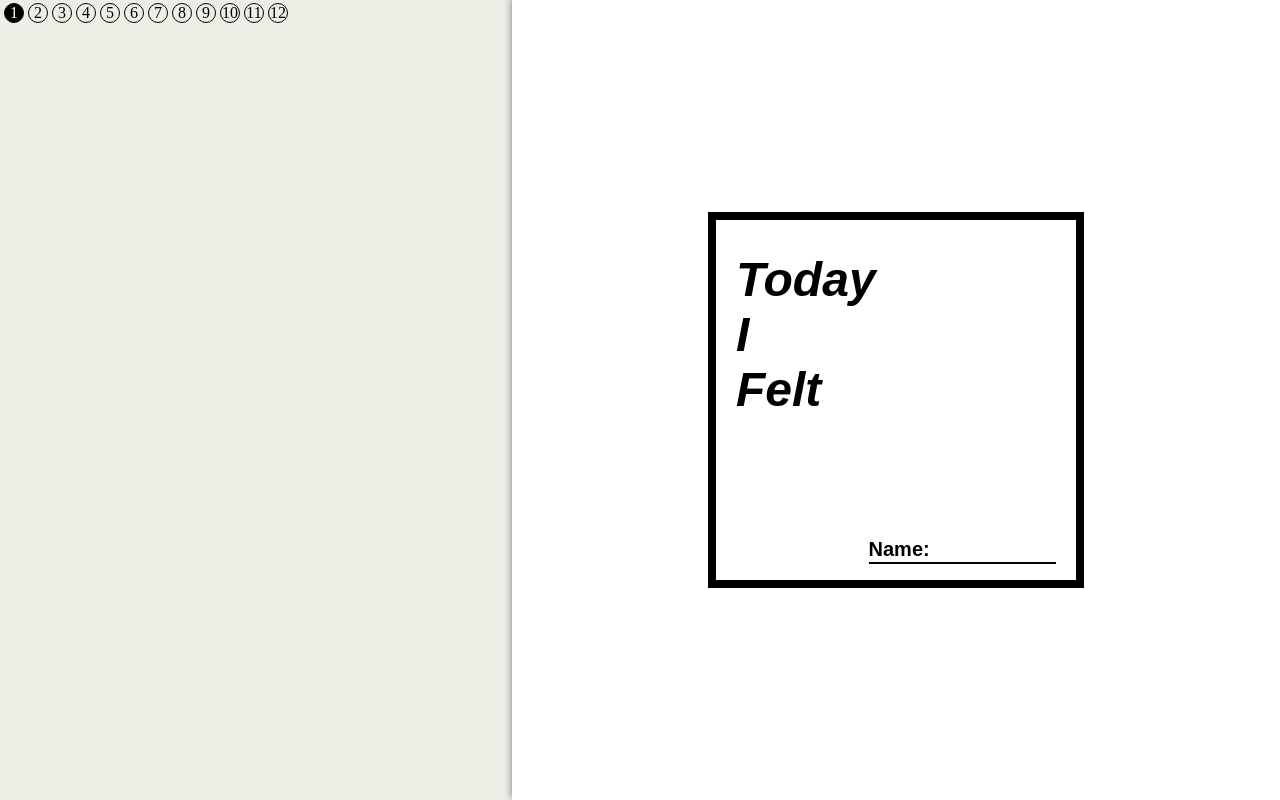
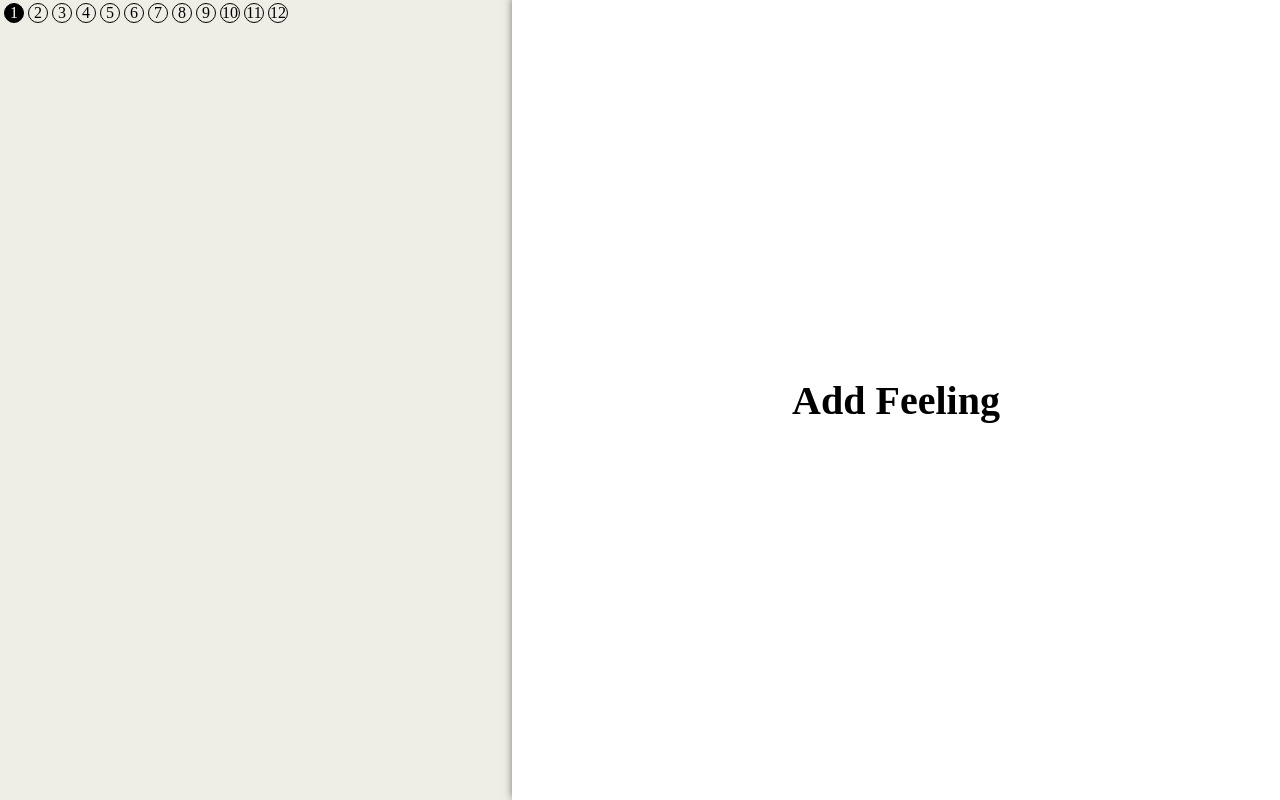
Before and after one commit to seoyeon-double-7/today-i-felt, a React (Create React App) app: page /add-feeling in a window 1280 px wide. Built offline with nearby package versions, Linux system fonts and the light colour scheme; a web font is replaced by a local one.

Commit message:
addFeeling 페이지 추가

```diff
--- a/package.json
+++ b/package.json
@@ -8,6 +8,7 @@
     "@testing-library/user-event": "^13.5.0",
     "react": "^18.2.0",
     "react-dom": "^18.2.0",
+    "react-router-dom": "^6.4.3",
     "react-scripts": "5.0.1",
     "web-vitals": "^2.1.4"
   },
@@ -17,7 +18,6 @@
     "test": "react-scripts test",
     "eject": "react-scripts eject"
   },
-
   "browserslist": {
     "production": [
       ">0.2%",
--- /dev/null
+++ b/src/AddFeeling/index.jsx
@@ -0,0 +1,10 @@
+import React from 'react';
+import './style.css';
+
+class AddFeeling extends React.Component {
+  render() {
+    return <h1>Add Feeling</h1>;
+  }
+}
+
+export default AddFeeling;
--- a/src/App/index.jsx
+++ b/src/App/index.jsx
@@ -1,6 +1,6 @@
 import React from 'react';
 import FeelingList from '../FeelingList';
-import FeelingDetail from '../FeelingDetail';
+import CurrentContents from '../CurrentContents';
 import './style.css';
 
 class App extends React.Component {
@@ -8,7 +8,7 @@ class App extends React.Component {
     return (
       <div className="App">
         <FeelingList />
-        <FeelingDetail />
+        <CurrentContents />
       </div>
     );
   }
--- a/src/FeelingDetail/index.jsx
+++ b/src/Cover/index.jsx
@@ -1,14 +1,14 @@
 import React from 'react';
 import './style.css';
 
-class FeelingDetail extends React.Component {
+class Cover extends React.Component {
   saveName(name) {
     window.localStorage.setItem('owner-name', name);
   }
 
   render() {
     return (
-      <div className="feeling-detail">
+      <div className="cover">
         <div className="title">
           <h1>
             Today
@@ -35,4 +35,4 @@ class FeelingDetail extends React.Component {
   }
 }
 
-export default FeelingDetail;
+export default Cover;
--- a/src/FeelingDetail/style.css
+++ b/src/Cover/style.css
@@ -1,13 +1,3 @@
-.feeling-detail {
-  background: white;
-  flex: 3;
-  box-shadow: 0 -2px 8px rgba(0, 0, 0, 50%);
-  /* position: relative; */
-  display: flex;
-  justify-content: center;
-  align-items: center;
-}
-
 .title {
   width: 360px;
   height: 360px;
@@ -44,6 +34,7 @@
   border: none;
   margin-left: 1ch;
   font-size: inherit;
+  text-align: right;
 }
 
 .owner-name>input:focus {
--- /dev/null
+++ b/src/CurrentContents/index.jsx
@@ -0,0 +1,20 @@
+import React from 'react';
+import { Route, Routes } from 'react-router-dom';
+import Cover from '../Cover';
+import AddFeeling from '../AddFeeling';
+import './style.css';
+
+class CurrentContents extends React.Component {
+  render() {
+    return (
+      <div className="current-contents">
+        <Routes>
+          <Route path="/" element={<Cover />} />
+          <Route path="/add-feeling" element={<AddFeeling />} />
+        </Routes>
+      </div>
+    );
+  }
+}
+
+export default CurrentContents;
--- /dev/null
+++ b/src/CurrentContents/style.css
@@ -0,0 +1,9 @@
+.current-contents {
+  background: white;
+  flex: 3;
+  box-shadow: 0 -2px 8px rgba(0, 0, 0, 50%);
+  /* position: relative; */
+  display: flex;
+  justify-content: center;
+  align-items: center;
+}
--- a/src/index.jsx
+++ b/src/index.jsx
@@ -1,11 +1,14 @@
 import React from 'react';
 import ReactDOM from 'react-dom/client';
 import './index.css';
+import { BrowserRouter } from 'react-router-dom';
 import App from './App';
 
 const root = ReactDOM.createRoot(document.getElementById('root'));
 root.render(
   <React.StrictMode>
-    <App />
+    <BrowserRouter>
+      <App />
+    </BrowserRouter>
   </React.StrictMode>,
 );
```
Also changed, not shown: src/AddFeeling/style.css (added), 1 other file (tests, documents, lock files or other folders).
